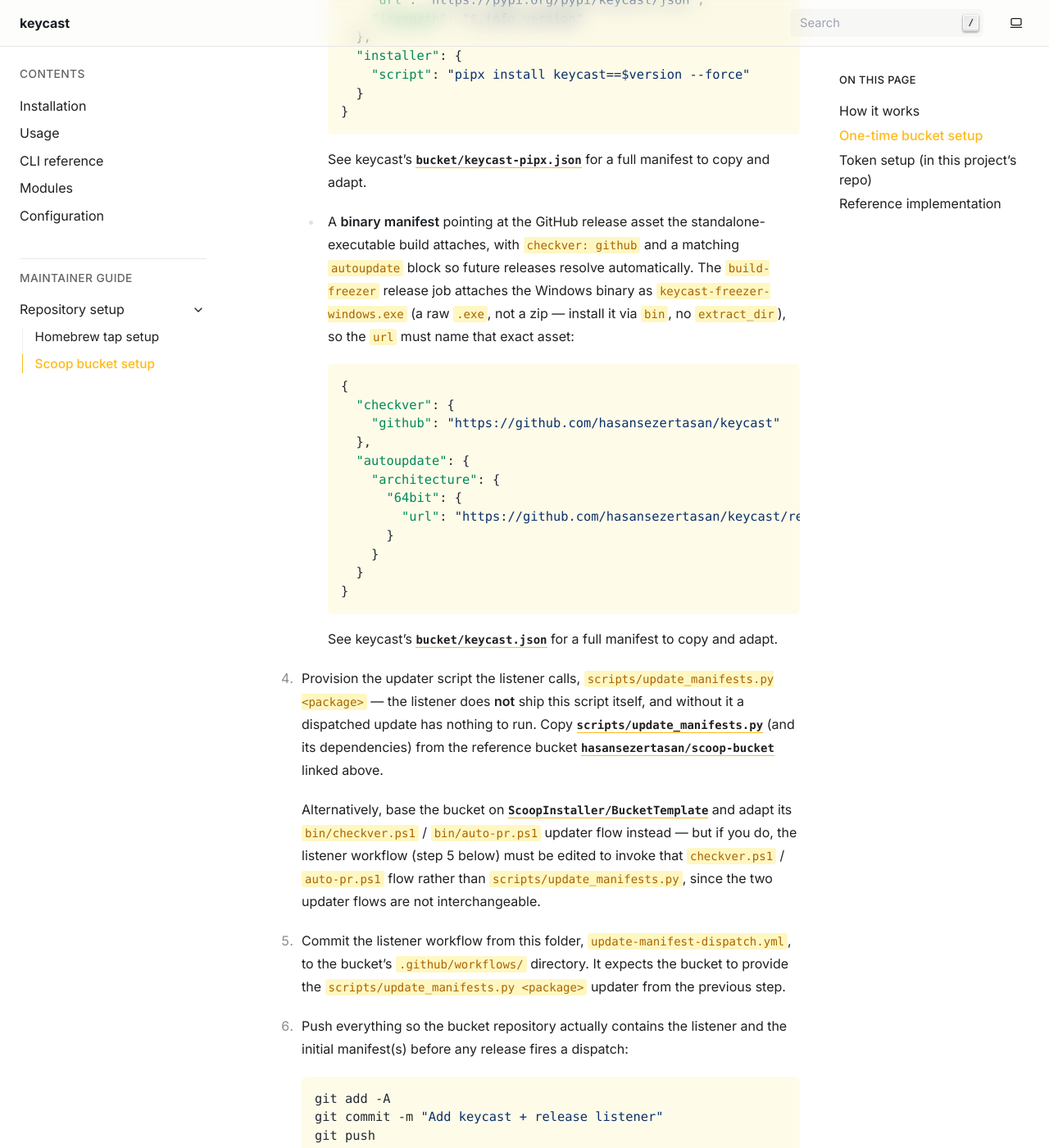
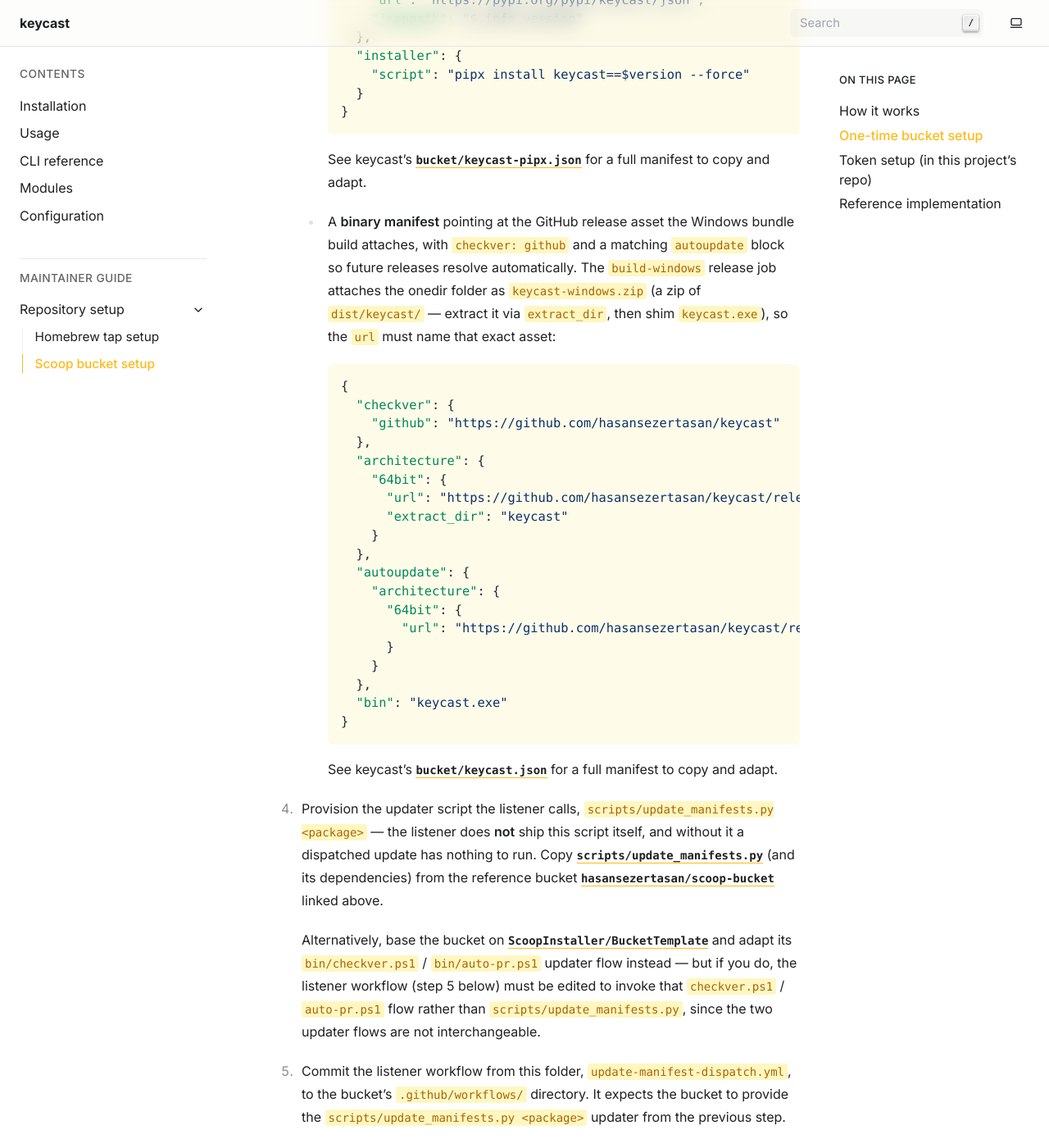
Before and after one commit to hasansezertasan/keycast, a Sphinx documentation site: the page built from docs/packaging/scoop-bucket/README.md, in a window 1280 px wide and 1400 px high, scrolled down 1478 px. Shown: the whole window at 82% size. Built offline with Sphinx 7.4.7, drawn with Linux system fonts in a browser that asks for light colours; the version number could not be read and is left out.

Commit message:
fix: align release config and scoop reference with documented contracts
Drop the explicit prerelease:false from release-please-config.json: ADR-007 and PACKAGING.md both state the keys are absent while the beta channel is off, and re-activation is documented as adding them back. Fix the scoop-bucket reference bundle's binary manifest to the keycast-windows.zip contract the live bucket, PACKAGING.md, ADR-008, and the release workflow all use (the raw-.exe snippet contradicted the live bucket/keycast.json it cites as exemplar).

````diff
--- a/docs/packaging/scoop-bucket/README.md
+++ b/docs/packaging/scoop-bucket/README.md
@@ -69,11 +69,11 @@
      for a full manifest to copy and adapt.
 
    - A **binary manifest** pointing at the GitHub release asset the
-     standalone-executable build attaches, with `checkver: github` and a
+     Windows bundle build attaches, with `checkver: github` and a
      matching `autoupdate` block so future releases resolve automatically.
-     The `build-freezer` release job attaches the Windows binary
-     as `keycast-freezer-windows.exe` (a raw `.exe`,
-     not a zip — install it via `bin`, no `extract_dir`), so the `url` must name
+     The `build-windows` release job attaches the onedir folder
+     as `keycast-windows.zip` (a zip of `dist/keycast/` — extract it via
+     `extract_dir`, then shim `keycast.exe`), so the `url` must name
      that exact asset:
 
      ```json
@@ -81,13 +81,20 @@
        "checkver": {
          "github": "https://github.com/hasansezertasan/keycast"
        },
+       "architecture": {
+         "64bit": {
+           "url": "https://github.com/hasansezertasan/keycast/releases/download/v$version/keycast-windows.zip",
+           "extract_dir": "keycast"
+         }
+       },
        "autoupdate": {
          "architecture": {
            "64bit": {
-             "url": "https://github.com/hasansezertasan/keycast/releases/download/v$version/keycast-freezer-windows.exe"
+             "url": "https://github.com/hasansezertasan/keycast/releases/download/v$version/keycast-windows.zip"
            }
          }
-       }
+       },
+       "bin": "keycast.exe"
      }
      ```
 
````
Also changed, not shown: 1 other file.
